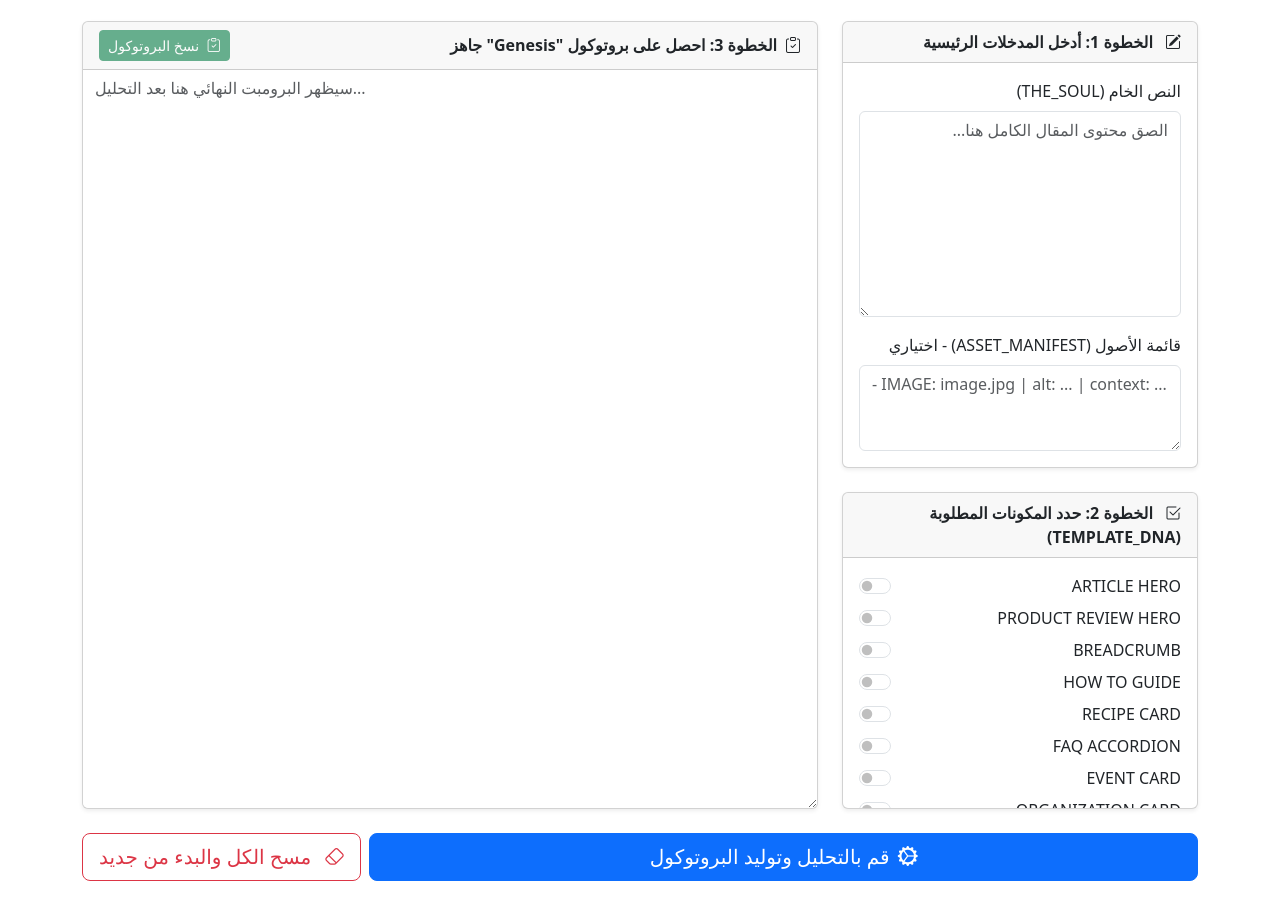
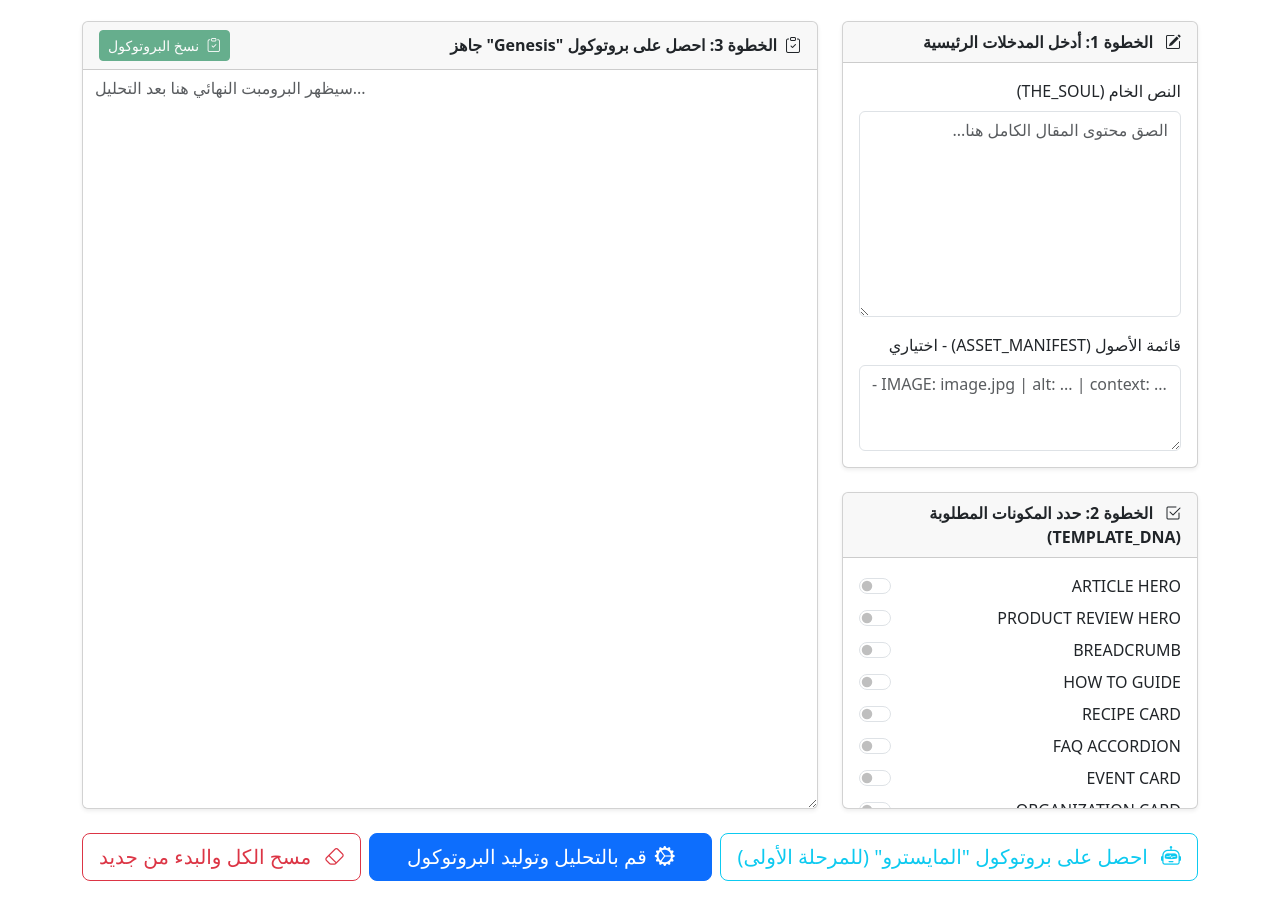
Before and after one commit to AI8V/maestro, a plain HTML site: page index.html in a window 1280 px wide. Shown: the part 123-1028 px from the top of the page. Drawn offline with nearby package versions, Linux system fonts and the light colour scheme.

Commit message:
Update index.html

```diff
--- a/index.html
+++ b/index.html
@@ -124,7 +124,12 @@
                 </div>
             </div>
             <div class="row mt-4">
-                <div class="col-12 d-grid d-md-flex justify-content-md-center gap-2"><button class="btn btn-primary btn-lg flex-grow-1" type="button" id="generateBtn"><span class="spinner-border spinner-border-sm me-2" role="status" id="generateBtnSpinner" aria-hidden="true" style="display:none;"></span><span id="generateBtnIcon" class="bi bi-gear-wide-connected ms-2" aria-hidden="true"></span><span>قم بالتحليل وتوليد البروتوكول</span></button><button class="btn btn-outline-danger btn-lg" type="button" id="clearBtn"><span class="bi bi-eraser ms-2" aria-hidden="true"></span> مسح الكل والبدء من جديد </button></div>
+                <div class="col-12 d-grid d-md-flex justify-content-md-center gap-2">
+                    <button class="btn btn-outline-info btn-lg" type="button" id="getMaestroProtocolBtn">
+                        <span class="bi bi-robot ms-2" aria-hidden="true"></span>
+                        احصل على بروتوكول "المايسترو" (للمرحلة الأولى)
+                    </button>
+                    <button class="btn btn-primary btn-lg flex-grow-1" type="button" id="generateBtn"><span class="spinner-border spinner-border-sm me-2" role="status" id="generateBtnSpinner" aria-hidden="true" style="display:none;"></span><span id="generateBtnIcon" class="bi bi-gear-wide-connected ms-2" aria-hidden="true"></span><span>قم بالتحليل وتوليد البروتوكول</span></button><button class="btn btn-outline-danger btn-lg" type="button" id="clearBtn"><span class="bi bi-eraser ms-2" aria-hidden="true"></span> مسح الكل والبدء من جديد </button></div>
             </div>
         </main>
     </div>
```
